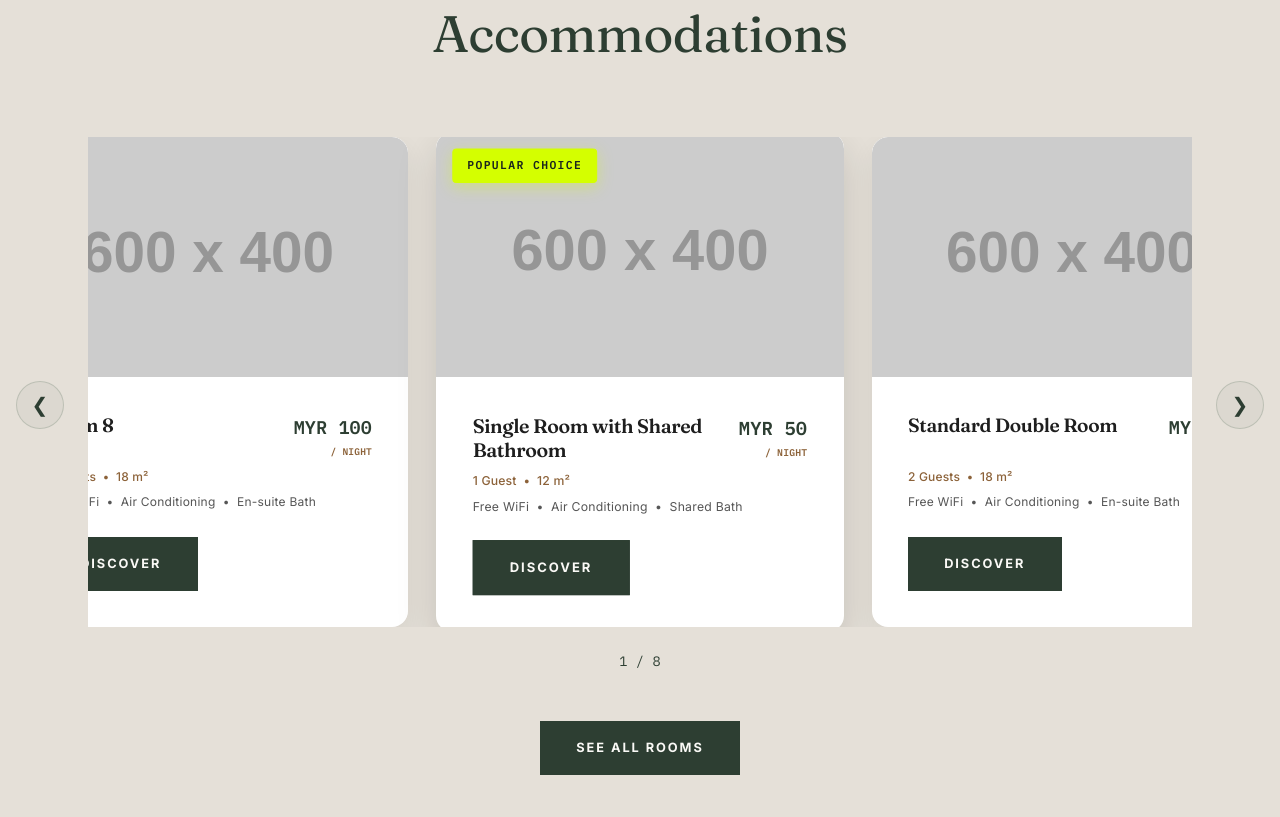
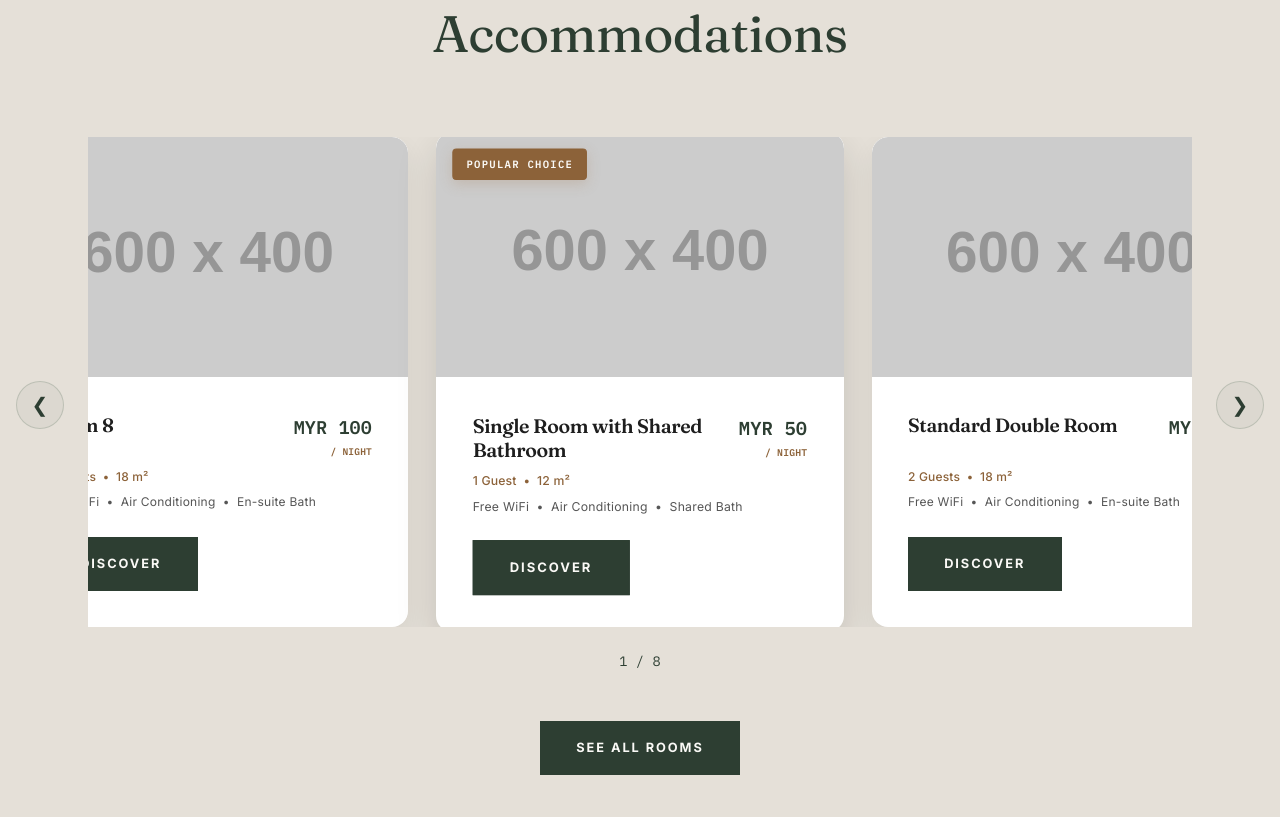
Before and after one commit to izwongjx/rainforestDemo, a website built with Vite: page index.html in a window 1280 px wide. Shown: the part 1503-2320 px from the top of the page. Built offline with nearby package versions, Linux system fonts and the light colour scheme; placeholder pictures from the web are drawn by us.

Commit message:
design: change FAQ summaries to soft serif and replace neon badge with elegant heritage gold

```diff
--- a/src/styles/components.css
+++ b/src/styles/components.css
@@ -310,18 +310,18 @@
   position: absolute;
   top: 1rem;
   left: 1rem;
-  background-color: #D4FF00; /* Vibrant neon yellow-green */
-  color: #1A251E; /* Deep charcoal for high contrast readability */
-  padding: 0.45rem 0.85rem;
+  background-color: var(--clay); /* Soft heritage gold/brass */
+  color: var(--cream); /* Warm white/cream text */
+  padding: 0.4rem 0.8rem;
   font-family: var(--font-mono);
-  font-size: 0.7rem;
+  font-size: 0.65rem;
   text-transform: uppercase;
   letter-spacing: 0.12em;
   font-weight: 700;
   border-radius: 4px;
   z-index: 5;
-  border: 1px solid #D4FF00;
-  box-shadow: 0 4px 15px rgba(212, 255, 0, 0.35);
+  border: 1px solid var(--clay);
+  box-shadow: 0 4px 12px rgba(166, 124, 82, 0.25);
 }
 
 .room-card-img {
@@ -700,10 +700,9 @@
 .faq-item summary {
   padding: 1.5rem 2rem;
   font-family: var(--font-display);
-  font-size: 1.1rem;
+  font-size: 1.15rem;
   color: var(--ink);
-  font-weight: 700;
-  text-transform: uppercase;
+  font-weight: 500; /* Softer serif weight */
   letter-spacing: -0.01em;
   cursor: pointer;
   list-style: none;
```
Also changed, not shown: dist/about.html, dist/assets/main-B1hNQjr5.js (renamed from dist/assets/main-CF9rvPrJ.js), dist/assets/main-BZQVo85s.css (added), dist/assets/main-D6EPEB_O.css (deleted), dist/contact.html, dist/index.html, dist/location.html, dist/reviews.html, dist/room-1.html, dist/room-2.html, dist/room-3.html, dist/room-4.html, dist/room-5.html, dist/room-6.html, 3 more files.
